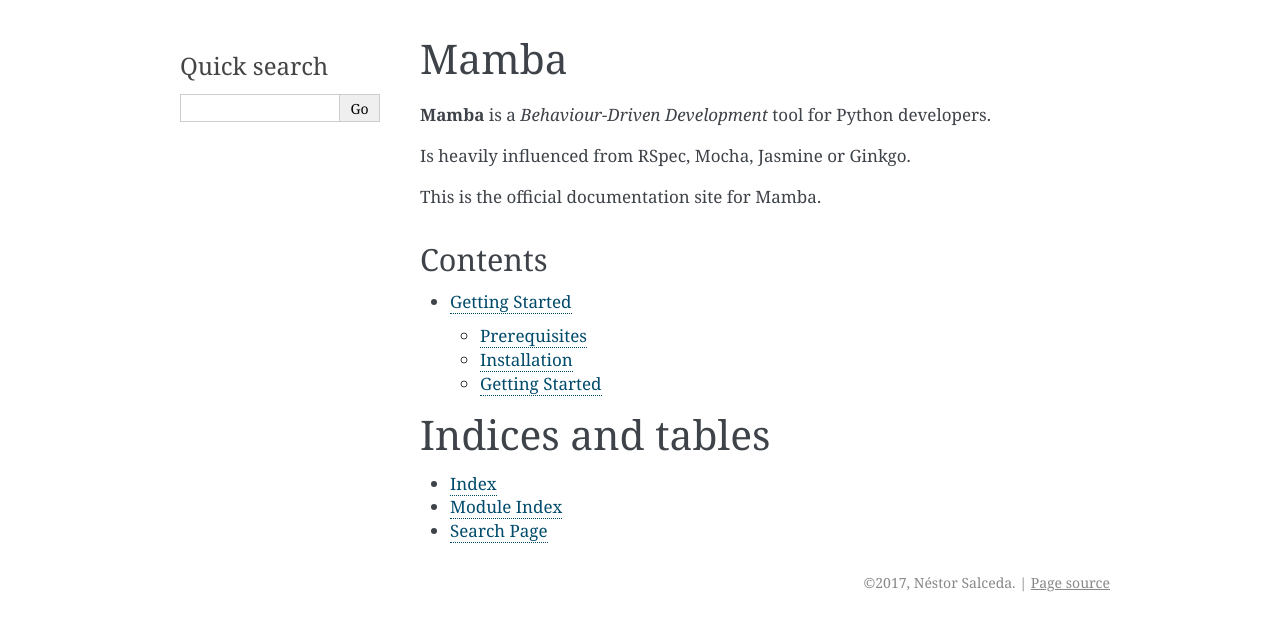
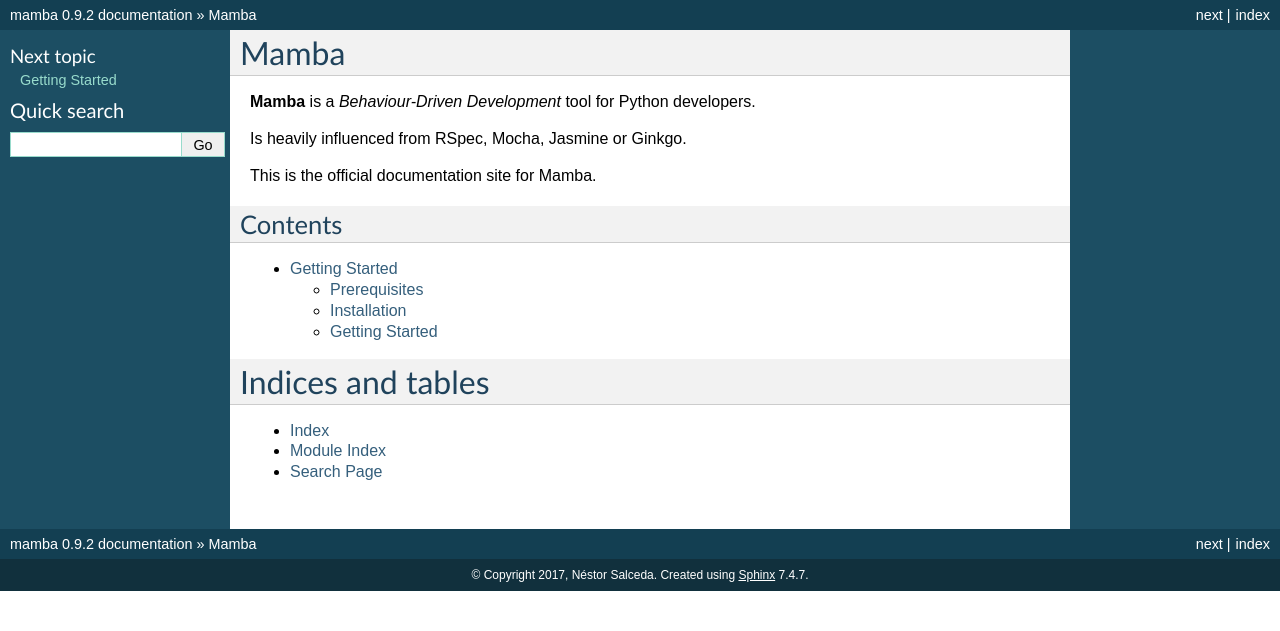
Before and after one commit to nestorsalceda/mamba, a Sphinx documentation site: the page built from docs/index.rst, in a window 1280 px wide. Shown: the top 631 px of the page. Built offline with Sphinx 7.4.7, drawn with Linux system fonts in a browser that asks for light colours.

Commit message:
Default theme is nicer to read than alabastro one (IMHO)
And readthedocs default is also nicer

```diff
--- a/docs/conf.py
+++ b/docs/conf.py
@@ -82,18 +82,13 @@ todo_include_todos = False
 # The theme to use for HTML and HTML Help pages.  See the documentation for
 # a list of builtin themes.
 #
-html_theme = 'alabaster'
+html_theme = 'default'
 
 # Theme options are theme-specific and customize the look and feel of a theme
 # further.  For a list of options available for each theme, see the
 # documentation.
 #
-html_theme_options = {
-    'show_powered_by': False,
-    'github_user': 'nestorsalceda',
-    'github_repo': 'mamba',
-    'show_related': False,
-}
+html_theme_options = {}
 
 # Add any paths that contain custom static files (such as style sheets) here,
 # relative to this directory. They are copied after the builtin static files,
```
